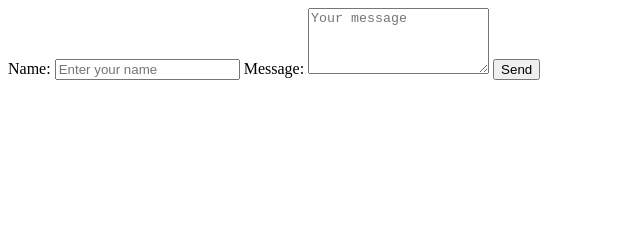
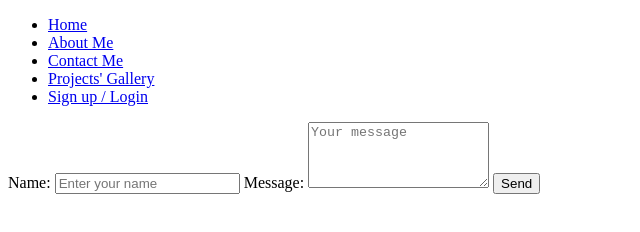
Before and after one commit to dominus0x1/Daily-Programming, a plain HTML site: page Week 01/Day 002/contact_us.html in a window 1280 px wide. Shown: the whole page, without its empty margins (0-640 px from the left). Drawn offline with Linux system fonts and the light colour scheme.

Commit message:
Update contact_us.html

```diff
--- a/Week 01/Day 002/contact_us.html
+++ b/Week 01/Day 002/contact_us.html
@@ -6,6 +6,18 @@
   <title>Contact Us</title>
 </head>
 <body>
+
+    <header>
+        <nav>
+            <ul>
+                <li><a href="#">Home</a></li>
+                <li><a href="about_me.html">About Me</a></li>
+                <li><a href="contact_us.html">Contact Me</a></li>
+                <li><a href="#">Projects' Gallery</a></li>
+                <li><a href="#">Sign up / Login</a></li>
+            </ul>
+        </nav>
+    </header>
   <form action="/submit" method="POST">
     <label for="name">Name:</label>
     <input type="text" id="name" name="name" placeholder="Enter your name" required>
```
